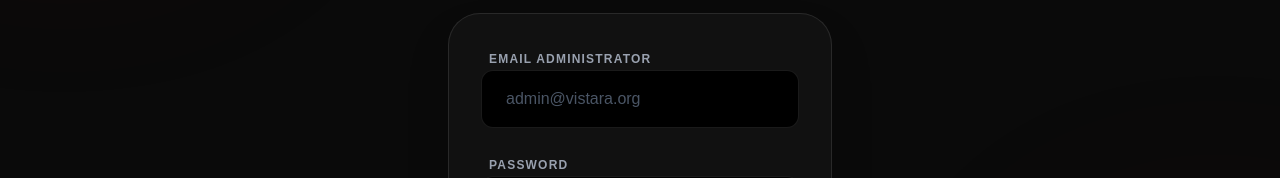
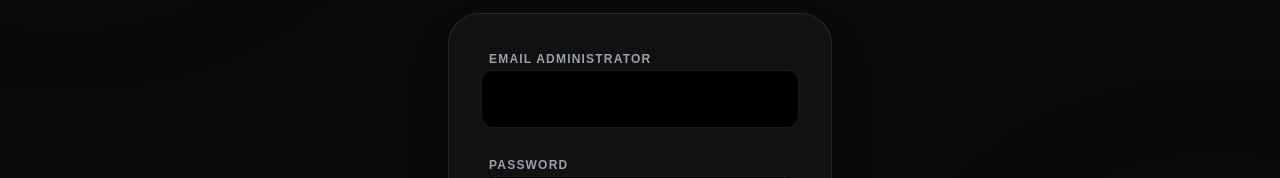
Before and after one commit to mhmmadarifin27/bso-vistara, a Next.js app: page /login in a window 1280 px wide. Shown: the part 326-504 px from the top of the page. Built offline with nearby package versions, Linux system fonts and the light colour scheme; no server answers.

Commit message:
app/login/page.tsx

```diff
--- a/app/login/page.tsx
+++ b/app/login/page.tsx
@@ -88,7 +88,7 @@ export default function LoginPage() {
                 required
                 value={email}
                 onChange={(e) => setEmail(e.target.value)}
-                placeholder="admin@vistara.org"
+                placeholder=""
                 className="w-full bg-black border border-white/10 text-white px-6 py-4 rounded-xl focus:outline-none focus:ring-2 focus:ring-[#800000]/50 focus:border-[#800000] transition-all placeholder-gray-600"
               />
             </div>
```
